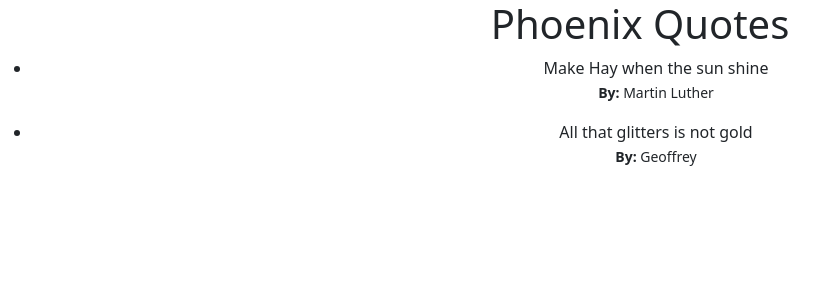
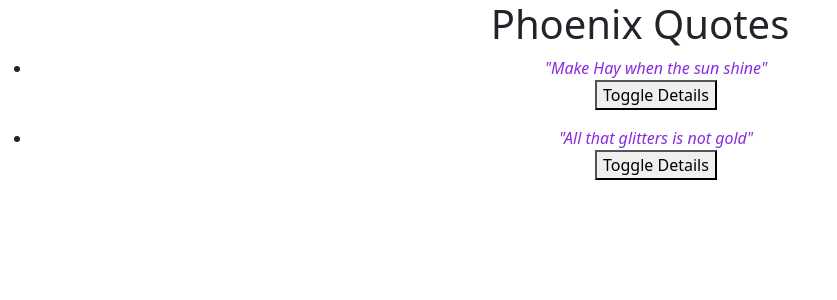
Before and after one commit to Kevson102/Phoenix-Quotes, an Angular app: page / in a window 1280 px wide. Shown: the top 300 px of the page, without its empty margins (0-837 px from the left). Built offline with nearby package versions, Linux system fonts and the light colour scheme.

Commit message:
USES OUTPUT PROPERTY BINDING TO ADD THE FUNCTIONALITY OF SHOWING AND HIDDING QUOTE DETAILS

```diff
--- a/src/app/quote-detail/quote-detail.component.html
+++ b/src/app/quote-detail/quote-detail.component.html
@@ -1,3 +1,3 @@
 <p>
-  <small><strong>By: </strong>{{quote.quoteAuthor}}</small>
+  <small><strong>By: </strong>{{quote.quoteAuthor}} </small> <small style="margin-left: 10px;"><strong>Publisher: </strong>{{quote.quotePublisher}}</small>
 </p>
--- a/src/app/quote.ts
+++ b/src/app/quote.ts
@@ -1,6 +1,6 @@
 export class Quote {
-  quoteId: number;
-  quoteStatement: string;
-  quoteAuthor: string;
-  quotePublisher: string
+  showDetails: boolean;
+  constructor(public quoteId: number, public quoteStatement: string, public quoteAuthor: string, public quotePublisher: string){
+    this.showDetails = false;
+  }
 }
--- a/src/app/quote/quote.component.css
+++ b/src/app/quote/quote.component.css
@@ -0,0 +1,3 @@
+.quote {
+  color: blueviolet;
+}
--- a/src/app/quote/quote.component.html
+++ b/src/app/quote/quote.component.html
@@ -1,9 +1,33 @@
 <div class="text-center">
   <h1>Phoenix Quotes</h1>
-  <ul *ngFor = 'let quote of quotes'>
+  <ul *ngFor = 'let quote of quotes; let i = index'>
     <li>
-      {{quote.quoteStatement}}
-      <app-quote-detail [quote] = 'quote'></app-quote-detail>
+      <em class="quote">"{{quote.quoteStatement}}"</em> <br>
+      <button (click)='toggleDetails(i)'>Toggle Details</button>
+      <app-quote-detail *ngIf='quote.showDetails' [quote] = 'quote'></app-quote-detail>
     </li>
   </ul>
 </div>
+
+<!-- <div class="container-fluid">
+  <h1 class="text-center section">Phonix Quotes</h1>
+  <div class="row">
+    <div class="col-md-4 section section1">
+      <h2 class="text-center">About Phoenix quotes</h2>
+      <p class="text-center">
+        Lorem ipsum dolor sit amet, consectetur adipiscing elit, sed do eiusmod tempor incididunt ut labore et dolore magna aliqua. Ut enim ad minim veniam, quis nostrud exercitation ullamco laboris nisi ut aliquip ex ea commodo consequat. Duis aute irure dolor in reprehenderit in voluptate velit esse cillum dolore eu fugiat nulla pariatur. Excepteur sint occaecat cupidatat non proident, sunt in culpa qui officia deserunt mollit anim id est laborum.
+      </p>
+      <p>
+        Tortor aliquam nulla facilisi cras fermentum odio eu. In ornare quam viverra orci sagittis. Vulputate odio ut enim blandit volutpat. Rutrum quisque non tellus orci ac auctor augue. Scelerisque viverra mauris in aliquam sem. Eros donec ac odio tempor orci dapibus ultrices in. Aliquam etiam erat velit scelerisque in dictum non consectetur a. Lectus nulla at volutpat diam ut venenatis. Placerat vestibulum lectus mauris ultrices eros in cursus turpis. Vitae justo eget magna fermentum iaculis eu non diam. Eros in cursus turpis massa tincidunt. Lacinia at quis risus sed vulputate odio ut enim blandit.
+      </p>
+    </div>
+    <div class="col-md-3 section mid">
+      <h2 class="text-center">Please enter your quote here</h2>
+
+    </div>
+    <div class="col-md-4">
+      <h3 class="text-center">Your Quote will be displayed here</h3>
+
+    </div>
+  </div>
+  </div> -->
--- a/src/app/quote/quote.component.ts
+++ b/src/app/quote/quote.component.ts
@@ -9,9 +9,13 @@ import { Quote } from '../quote';
 export class QuoteComponent implements OnInit {
 
   quotes:Quote[] =[
-    {quoteId: 1, quoteStatement: 'Make Hay when the sun shine', quoteAuthor: 'Martin Luther', quotePublisher: 'Kevson'},
-    {quoteId: 2, quoteStatement: 'All that glitters is not gold', quoteAuthor: 'Geoffrey', quotePublisher: 'Kelvin'}
+    new Quote(1, 'Make Hay when the sun shine', 'Martin Luther', 'Kevson'),
+    new Quote(2, 'All that glitters is not gold', 'Geoffrey', 'Kelvin')
   ]
+
+  toggleDetails(index: number){
+    this.quotes[index].showDetails = !this.quotes[index].showDetails;
+  }
 
   constructor() { }
 
```
